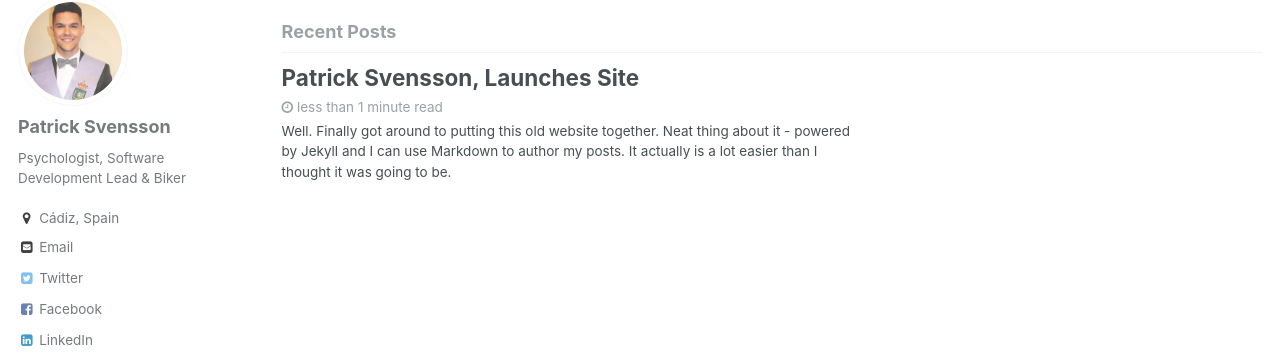
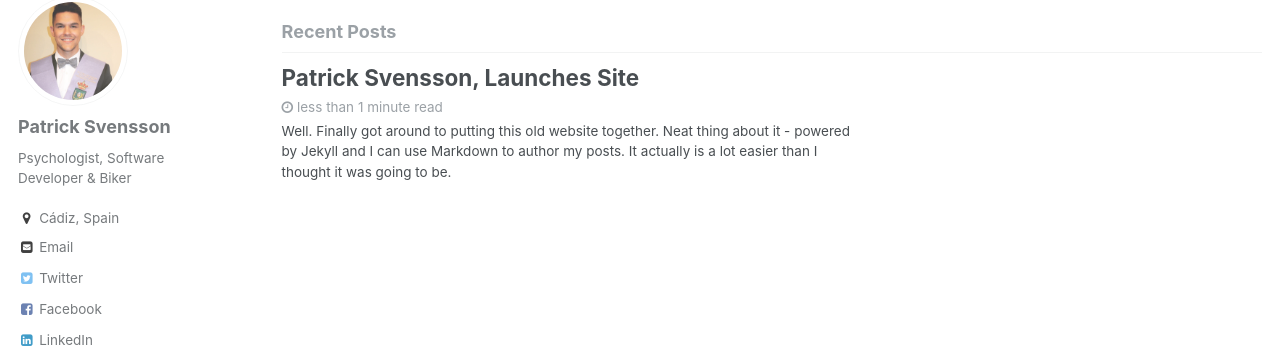
Before and after one commit to Patrickusaf/patrickusaf, a Jekyll site: the page built from index.html, in a window 1280 px wide. Shown: the part 140-502 px from the top of the page. Built offline with Jekyll 4.4.1, drawn with Linux system fonts in a browser that asks for light colours; the list of posts is cut into pages by our own code.

Commit message:
Update _config.yml

```diff
--- a/_config.yml
+++ b/_config.yml
@@ -79,7 +79,7 @@ analytics:
 author:
   name             : "Patrick Svensson"
   avatar           : "images/bio-photo.jpg"
-  bio              : "Psychologist, Software Development Lead & Biker"
+  bio              : "Psychologist, Software Developer & Biker"
   location         : "Cádiz, Spain"
   email            : "Patrick_usaf@hotmail.com"
   uri              :
```
